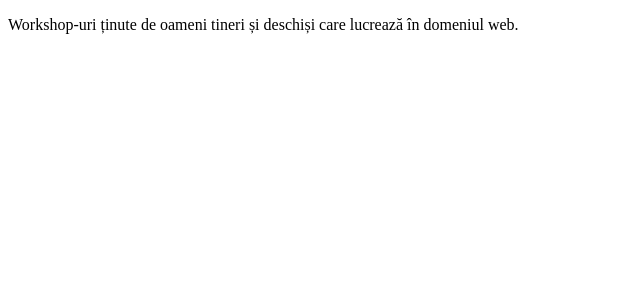
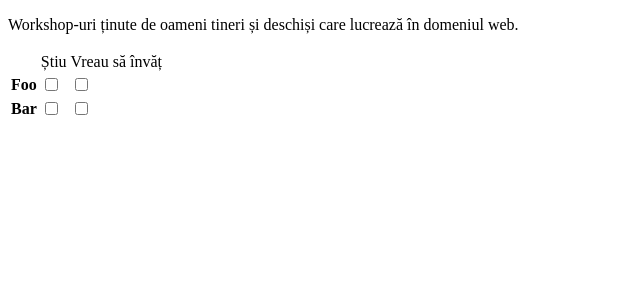
Before and after one commit to rosedu/web-workshops, a Flask app: page / in a window 1280 px wide. Shown: the top 300 px of the page, without its empty margins (0-640 px from the left). Run offline with Flask 2, Linux system fonts and the light colour scheme.

Commit message:
html form for sign-up

```diff
--- a/templates/index.html
+++ b/templates/index.html
@@ -12,5 +12,27 @@
   domeniul web.
 </p>
 
+<form action="/signup" method="post">
+
+<table>
+  <thead>
+    <th></th>
+    <td>Știu</td>
+    <td>Vreau să învăț</td>
+  </thead>
+  <tr>
+    <th>Foo</th>
+    <td><input type="checkbox"></td>
+    <td><input type="checkbox"></td>
+  </tr>
+  <tr>
+    <th>Bar</th>
+    <td><input type="checkbox"></td>
+    <td><input type="checkbox"></td>
+  </tr>
+</table>
+
+</form>
+
 </body>
 </html>
```
